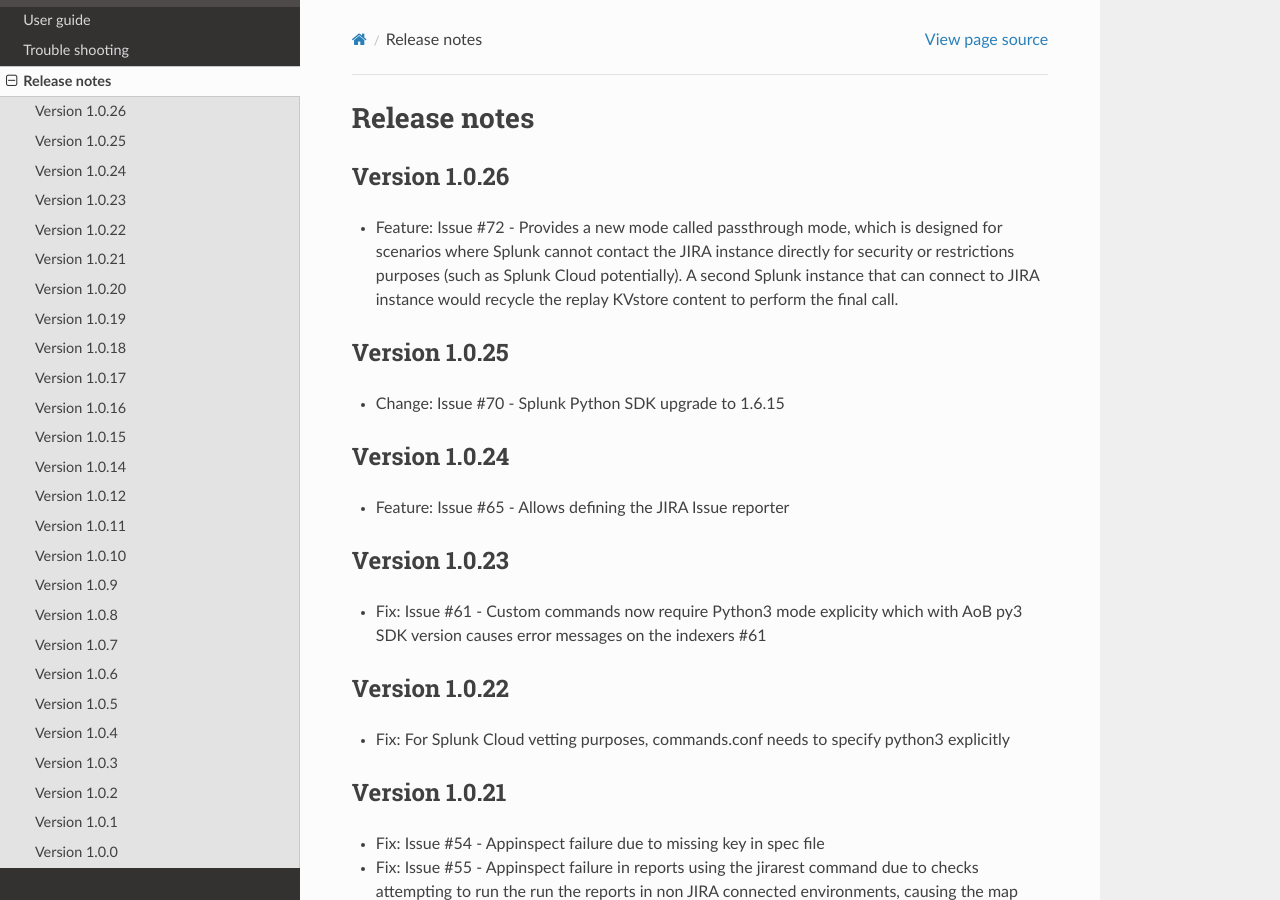
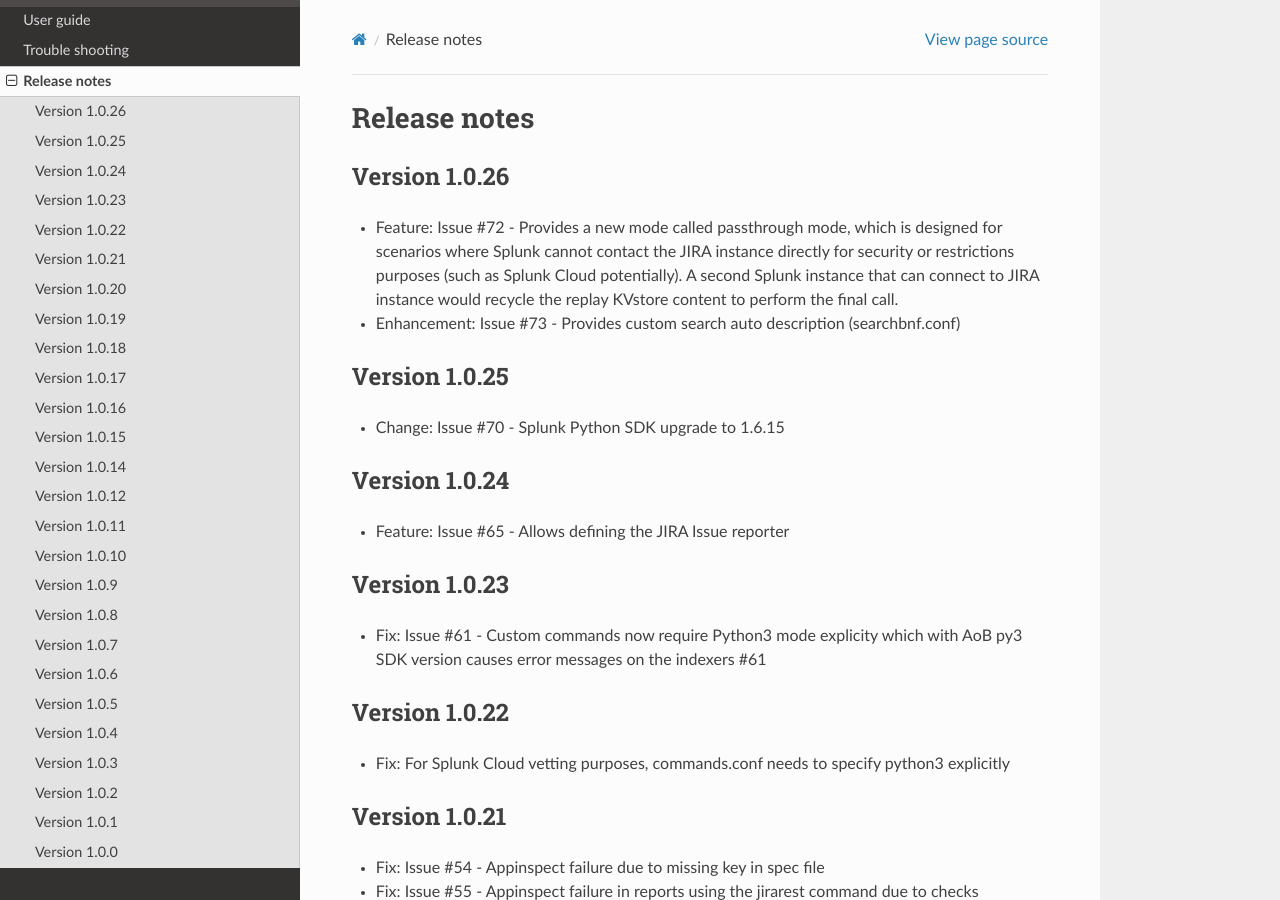
Before and after one commit to guilhemmarchand/TA-jira-service-desk-simple-addon, a Sphinx documentation site: the page built from docs/releasenotes.rst, in a window 1280 px wide and 900 px high. Built offline with Sphinx 7.4.7 and the Read the Docs theme 2.0.0, drawn with Linux system fonts in a browser that asks for light colours.

Commit message:
Issue #73

```diff
--- a/docs/releasenotes.rst
+++ b/docs/releasenotes.rst
@@ -5,6 +5,7 @@
 ==============
 
 - Feature: Issue #72 - Provides a new mode called passthrough mode, which is designed for scenarios where Splunk cannot contact the JIRA instance directly for security or restrictions purposes (such as Splunk Cloud potentially). A second Splunk instance that can connect to JIRA instance would recycle the replay KVstore content to perform the final call.
+- Enhancement: Issue #73 - Provides custom search auto description (searchbnf.conf)
 
 Version 1.0.25
 ==============
```
Also changed, not shown: 1 other file.
